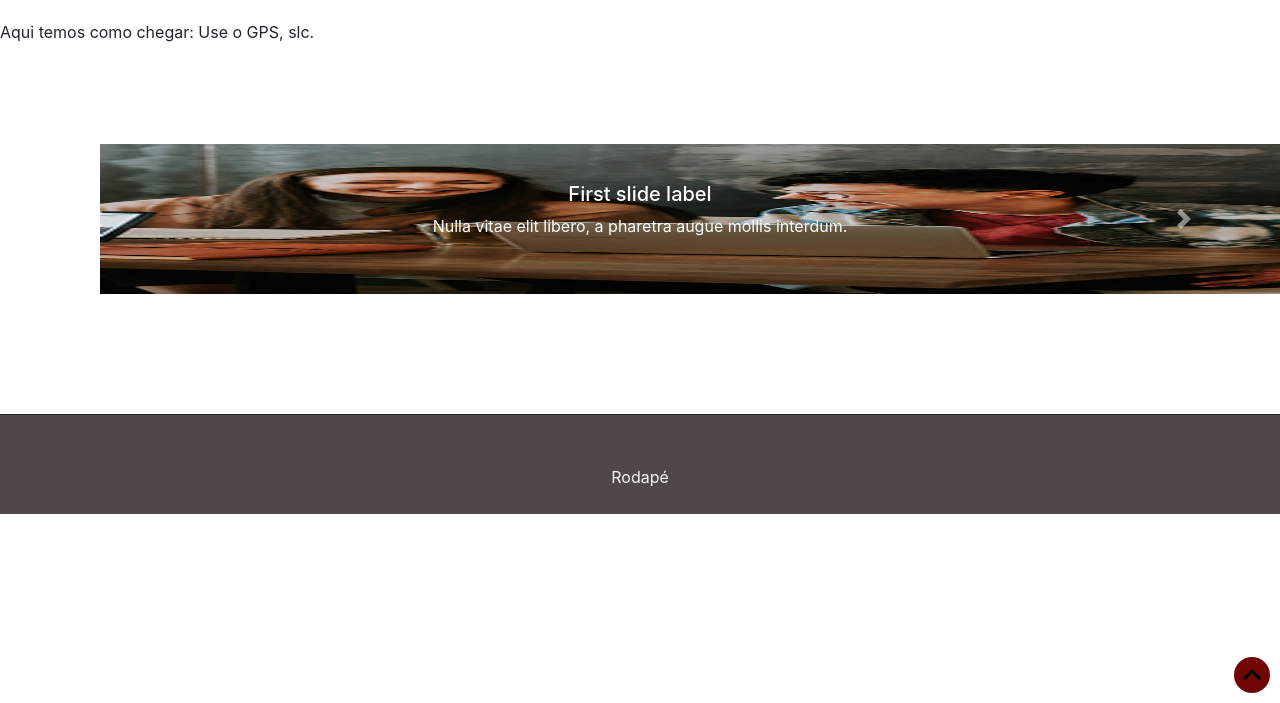
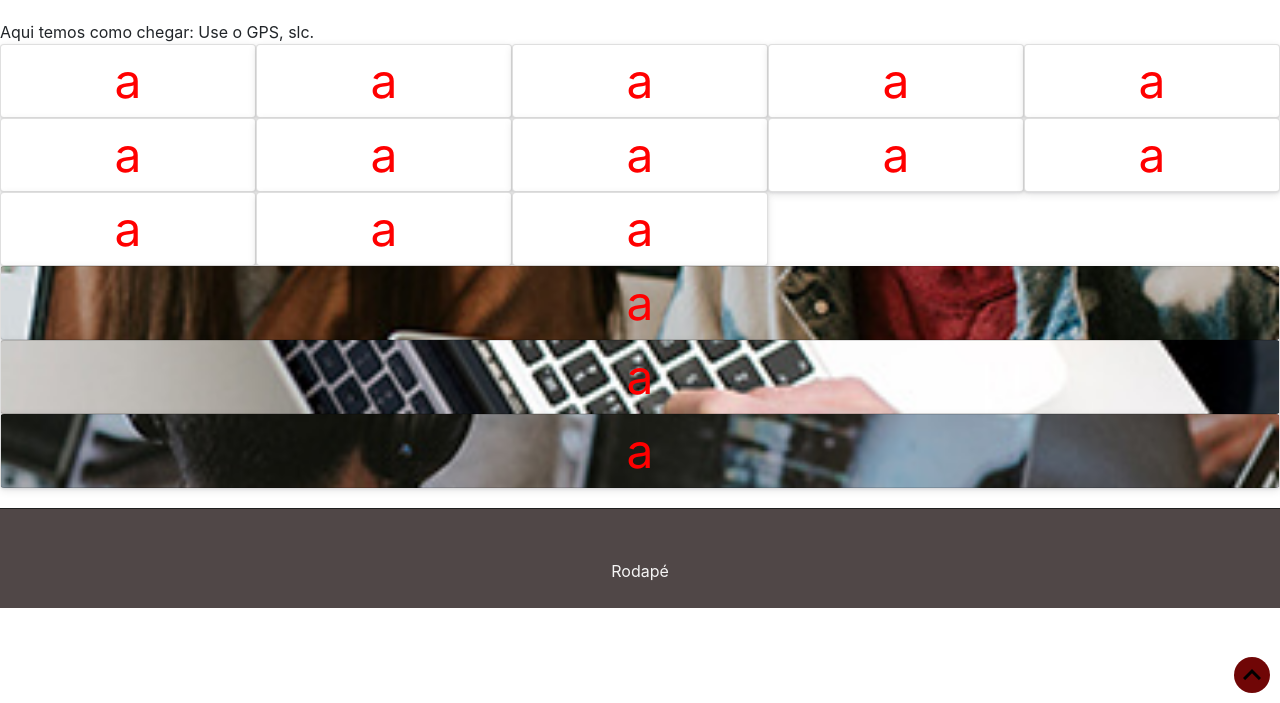
Before and after one commit to GabrielCalcada/alba-site, a Django app: page /Como_chegar/ in a window 1280 px wide. Shown: the part 97-800 px from the top of the page. Run offline with Django 3.2, Linux system fonts and the light colour scheme; parts of the project's set-up code (start-up, migrations or seed data) failed here and were passed over; some libraries are stand-ins or nearby versions.

Commit message:
Brinquei com grid no como chegar

```diff
--- a/static/css/como_chegar.css
+++ b/static/css/como_chegar.css
@@ -1,4 +1,39 @@
-.carousel-inner img{
+/* .carousel-inner img{
     width: 100px;
     height: 150px;
+} */
+
+.card{
+    display: flex;
+    flex-direction: column;
+    justify-content: center;
+    align-items: center;
+    background-color: #353535;
+    font-size: 3rem;
+    color: rgb(255, 0, 0);
+    box-shadow: rgba(3,8, 20, 0.1) 0px 0.15rem 0.5rem, rgba(3,8, 20, 0.1) 0px 0.075rem 0.175rem;
+    height: 100%;
+    width: 100%;
+    border-radius: 4px;
+    transition: all 500ms;
+    overflow: hidden;
+
+    background-size: cover;
+    background-position: center;
+    background-repeat: no-repeat;
 }
+
+.card:hover{
+    box-shadow: rgba(2,8, 20, 0.1) 0px 0.35em 1.17em, rgba(2,8, 20, 0.1) 0px 0.175em 0.5em;
+    transform: translate(-3px) scale(1.1);
+}
+
+.basic-grid {
+    display: grid;
+    grid-template-columns:repeat(auto-fit, minmax(240px, 1fr));
+  }
+
+  /* .card {
+    grid-row: span 5;
+    grid-column: span 4/6;
+    } */
--- a/static/css/home.css
+++ b/static/css/home.css
@@ -6,7 +6,7 @@
 
 .video-alba{
     margin-top: 0px;
-    background-color: #333;
+    background-color: rgb(255, 255, 255);
 }
 
 .video-alba video{
--- a/templates/como_chegar.html
+++ b/templates/como_chegar.html
@@ -10,7 +10,7 @@
 
 Aqui temos como chegar:
     Use o GPS, slc.
-      <script>
+      <!-- <script>
           window.initializeCarousel=()=>{
               $("#carouselExampleSlidesOnly").carousel({interval:100});
           }
@@ -67,7 +67,28 @@ Aqui temos como chegar:
               <span class="sr-only">Next</span>
             </a>
           </div>
-        </div>
-   </head>
+        </div> -->
+
+        <section class="basic-grid">
+          <div class="card">a</div>
+          <div class="card">a</div>
+          <div class="card">a</div>
+          <div class="card">a</div>
+          <div class="card">a</div>
+          <div class="card">a</div>
+          <div class="card">a</div>
+          <div class="card">a</div>
+          <div class="card">a</div>
+          <div class="card">a</div>
+          <div class="card">a</div>
+          <div class="card">a</div>
+          <div class="card">a</div>
+        </section>
+
+        <section class="photo-grid">
+          <div class="card" style="background-image: url(/static/images/f1.jpg)">a</div>
+          <div class="card" style="background-image: url(/static/images/f2.jpg)">a</div>
+          <div class="card" style="background-image: url(/static/images/f3.jpg)">a</div>
+        </section>
 
 {% endblock content %}
--- a/templates/home.html
+++ b/templates/home.html
@@ -67,7 +67,7 @@
         <script>
             var mySwiper = new Swiper('.swiper-container', {
                 // Optional parameters
-                spaceBetween: 777777,
+                spaceBetween: 300,
                 slidesPerView: 3,
                 loop: false,
                 freeMode: true,
```
